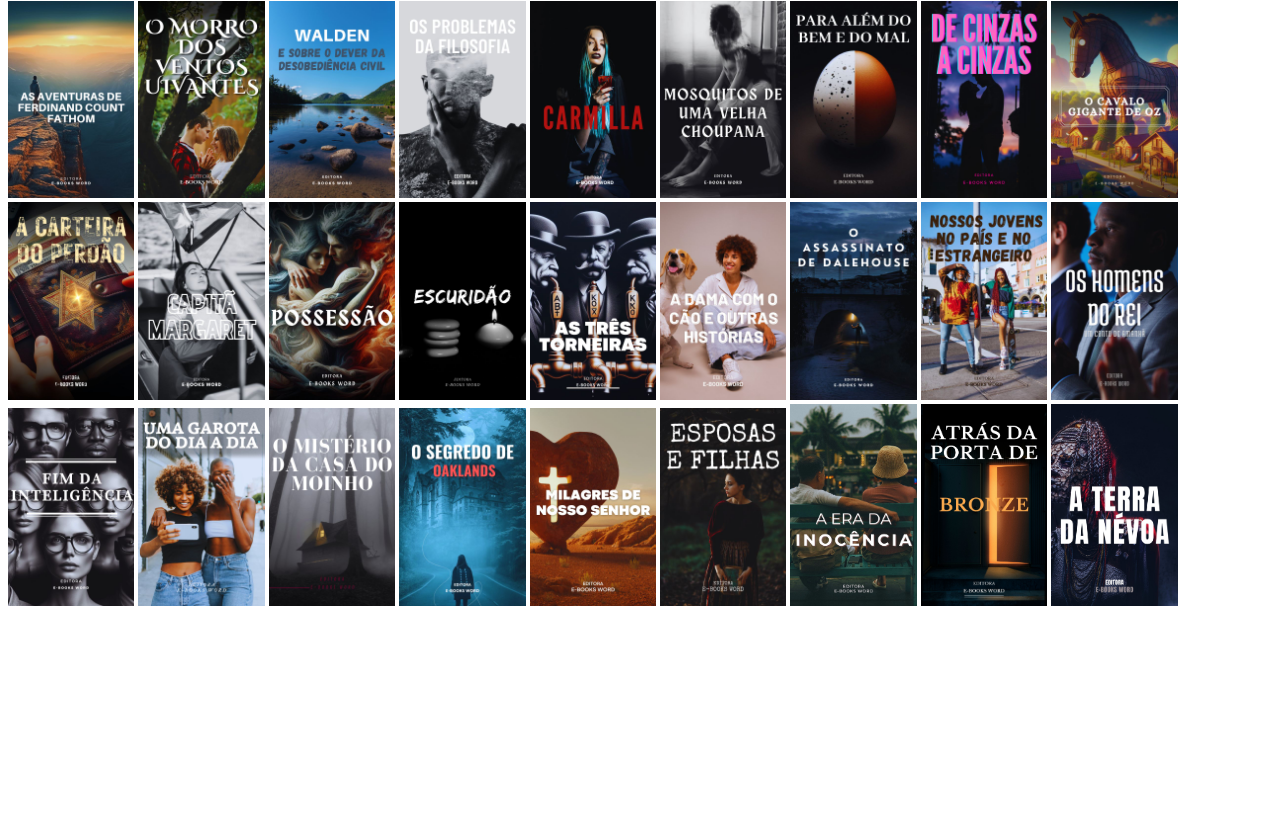
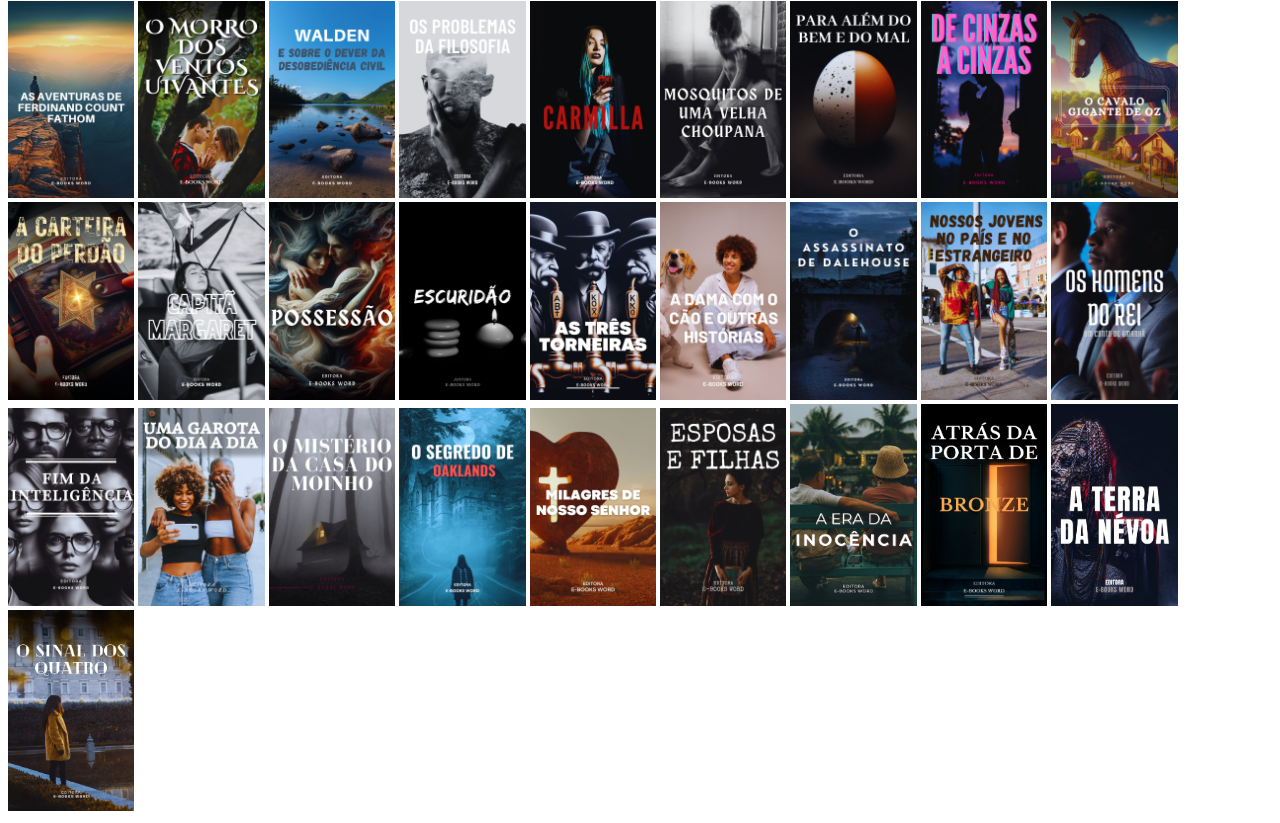
Before and after one commit to edsonsonata2/img-ebookword, a plain HTML site: page index.html in a window 1280 px wide. Shown: the part 3372-4195 px from the top of the page. Before the commit the page ends 3990 px from the top, so only its background shows below. Drawn offline with Linux system fonts and the light colour scheme.

Commit message:
17 commit

```diff
--- a/index.html
+++ b/index.html
@@ -194,6 +194,7 @@
     <img src="images/img-ebook145.jpg" width="10%">
     <img src="images/img-ebook146.jpg" width="10%">
     <img src="images/img-ebook147.jpg" width="10%">
+    <img src="images/img-ebook148.jpg" width="10%">
 
 
 </body>
```
Also changed, not shown: images/img-ebook148.jpg (added).
